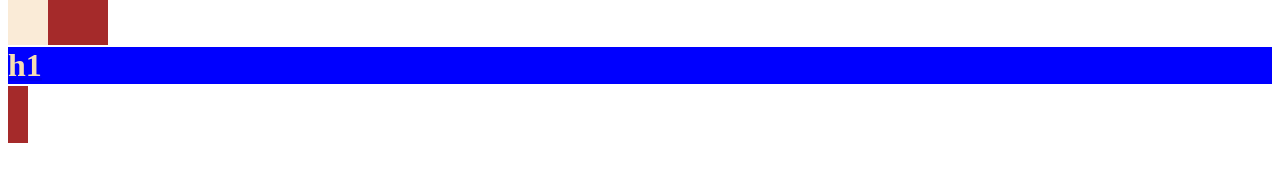
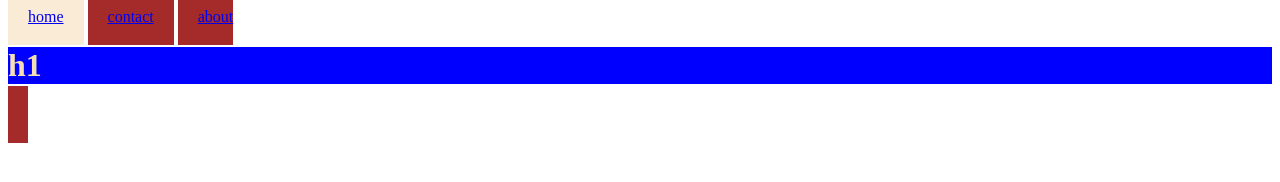
Before and after one commit to julikorman/project, a plain HTML site: page index.html in a window 1280 px wide. Drawn offline with Linux system fonts and the light colour scheme.

Commit message:
Update index.html

```diff
--- a/index.html
+++ b/index.html
@@ -21,9 +21,9 @@
 </head>
 <body>
     <div class="nav-bar">
-        <a href="#"></a>
-        <a href="#"></a>
-        <a href="#">
+        <a href="#">home</a>
+        <a href="#">contact</a>
+        <a href="#">about
             <h1>h1</h1>
         </a>
     </div>
```
